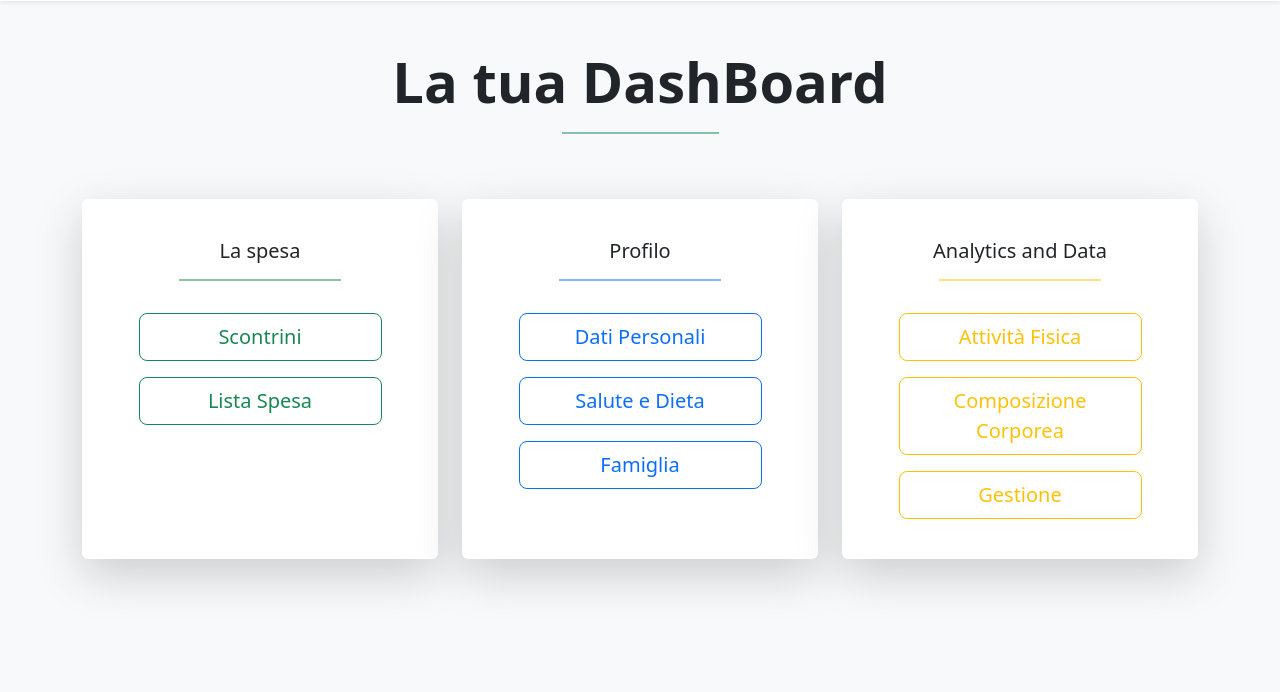
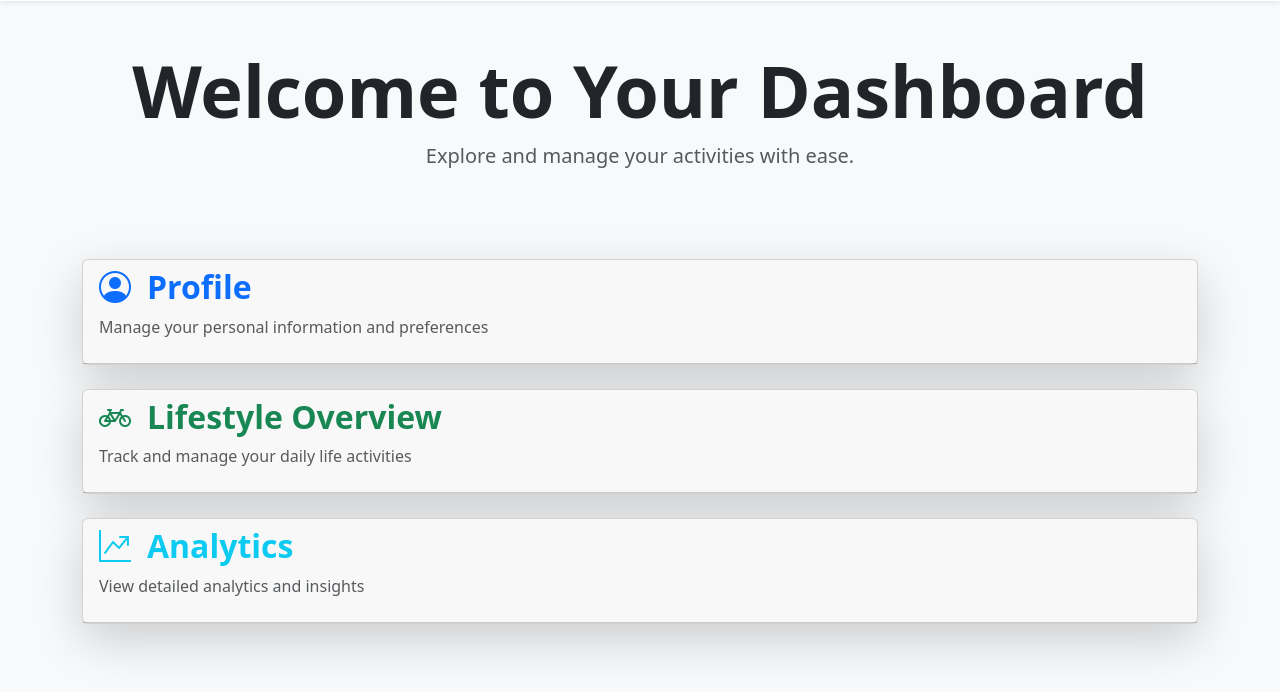
Before and after one commit to daniele-bnm/my_health_app, a Flask app: template health_app/templates/home.html in a window 1280 px wide. Shown: the part 57-749 px from the top of the page. Run offline with Flask 3, Linux system fonts and the light colour scheme; the template is opened without the code that fills it, so the values that code supplies are empty; some libraries are stand-ins or nearby versions.

Commit message:
New homepage template

```diff
--- a/health_app/templates/home.html
+++ b/health_app/templates/home.html
@@ -1,72 +1,145 @@
 {% extends 'base.html' %}
 
-{% block title %}HomePage{% endblock %}
+{% block title %}Dashboard{% endblock %}
 
 {% block content %}
 
-<!-- Hero Section -->
-<div class="container-fluid p-0">
-  <div class="row justify-content-center align-items-center bg-light" style="height: 25vh;">
-    <div class="col-md-6 text-center">
-      <h1 class="display-4 fw-bold animate__animated animate__fadeInDown">La tua DashBoard</h1>
-      <hr class="border border-success w-25 mx-auto opacity-50 animate__animated animate__fadeInDown">
-    </div>
+<div class="hero-section bg-light text-center d-flex align-items-center">
+  <div class="container my-5">
+    <h1 class="display-2 fw-bold">Welcome to Your Dashboard</h1>
+    <p class="lead opacity-75">Explore and manage your activities with ease.</p>
   </div>
 </div>
 
-<!-- Dashboard Cards -->
-<div class="container ">
-  <div class="row justify-content-center g-4">
-
-    <!-- SPESA COLUMN -->
-    <div class="col-lg-4 col-md-6">
-      <div class="card shadow-lg border-0 h-100 py-4">
-        <div class="card-body d-flex flex-column justify-content-start text-center">
-          <div>
-            <h5 class="card-title animate__animated animate__fadeInUp">La spesa</h5>
-            <hr class="border border-success opacity-50 w-50 mx-auto my-3 animate__animated animate__fadeInUp">
+<!-- Profile Section Card -->
+<div class="container my-4">
+  <div class="card shadow-lg">
+    <div class="card-header" data-bs-toggle="collapse" href="#collapseProfile" role="button" aria-expanded="false" aria-controls="collapseProfile">
+      <h2 class="fw-bold text-primary d-flex align-items-center">
+        <i class="bi bi-person-circle me-3"></i> Profile
+      </h2>
+      <p class="text-muted">Manage your personal information and preferences</p>
+    </div>
+    <div id="collapseProfile" class="collapse">
+      <div class="card-body">
+        <div class="row g-4 text-center">
+          <!-- Personal Data -->
+          <div class="col-lg-3 col-md-6">
+            <a href="{{ url_for('profile_page') }}" class="d-block p-3 btn btn-light border text-primary rounded shadow-sm d-flex justify-content-center align-items-center flex-column flex-md-row">
+              <i class="bi bi-person-circle me-md-2 mb-2 mb-md-0 display-6"></i>
+              <h6 class="mb-0">Personal Data</h6>
+            </a>
           </div>
-          <div>
-            <a class="btn btn-outline-success btn-lg mt-3 w-75 animate__animated animate__fadeInUp" href="{{ url_for('purchases_page') }}">Scontrini</a>
-            <a class="btn btn-outline-success btn-lg mt-3 w-75 animate__animated animate__fadeInUp" href="#">Lista Spesa</a>
+          <!-- Health -->
+          <div class="col-lg-3 col-md-6">
+            <a href="{{ url_for('health_page') }}" class="d-block p-3 btn btn-light border text-success rounded shadow-sm d-flex justify-content-center align-items-center flex-column flex-md-row">
+              <i class="bi bi-heart-pulse-fill me-md-2 mb-2 mb-md-0 display-6"></i>
+              <h6 class="mb-0">Health</h6>
+            </a>
           </div>
-        </div>
-      </div>
-    </div>
-
-    <!-- PROFILO COLUMN -->
-    <div class="col-lg-4 col-md-6">
-      <div class="card shadow-lg border-0 h-100 py-4">
-        <div class="card-body d-flex flex-column justify-content-start text-center">
-          <div>
-            <h5 class="card-title animate__animated animate__fadeInUp">Profilo</h5>
-            <hr class="border border-primary opacity-50 w-50 mx-auto my-3 animate__animated animate__fadeInUp">
+          <!-- Diet -->
+          <div class="col-lg-3 col-md-6">
+            <a href="{{ url_for('diet_page') }}" class="d-block p-3 btn btn-light border text-info rounded shadow-sm d-flex justify-content-center align-items-center flex-column flex-md-row">
+              <i class="bi bi-egg-fried me-md-2 mb-2 mb-md-0 display-6"></i>
+              <h6 class="mb-0">Diet</h6>
+            </a>
           </div>
-          <div>
-            <a class="btn btn-outline-primary btn-lg mt-3 w-75 animate__animated animate__fadeInUp" href="{{ url_for('profile_page') }}">Dati Personali</a>
-            <a class="btn btn-outline-primary btn-lg mt-3 w-75 animate__animated animate__fadeInUp" href="{{ url_for('health_and_diet_page') }}">Salute e Dieta</a>
-            <a class="btn btn-outline-primary btn-lg mt-3 w-75 animate__animated animate__fadeInUp" href="{{ url_for('family_page') }}">Famiglia</a>
-          </div>
-        </div>
-      </div>
-    </div>
-
-    <!-- ANALYTICS COLUMN -->
-    <div class="col-lg-4 col-md-6">
-      <div class="card shadow-lg border-0 h-100 py-4">
-        <div class="card-body d-flex flex-column justify-content-start text-center">
-          <div>
-            <h5 class="card-title animate__animated animate__fadeInUp">Analytics and Data</h5>
-            <hr class="border border-warning opacity-50 w-50 mx-auto my-3 animate__animated animate__fadeInUp">
-          </div>
-          <div>
-            <a class="btn btn-outline-warning btn-lg mt-3 w-75 animate__animated animate__fadeInUp" href="{{ url_for('physical_activity_page') }}">Attività Fisica</a>
-            <a class="btn btn-outline-warning btn-lg mt-3 w-75 animate__animated animate__fadeInUp" href="{{ url_for('body_composition_page') }}">Composizione Corporea</a>
-            <a class="btn btn-outline-warning btn-lg mt-3 w-75 animate__animated animate__fadeInUp" href="#">Gestione</a>
+          <!-- Family -->
+          <div class="col-lg-3 col-md-6">
+            <a href="{{ url_for('family_page') }}" class="d-block p-3 btn btn-light border text-warning rounded shadow-sm d-flex justify-content-center align-items-center flex-column flex-md-row">
+              <i class="bi bi-people-fill me-md-2 mb-2 mb-md-0 display-6"></i>
+              <h6 class="mb-0">Family</h6>
+            </a>
           </div>
         </div>
       </div>
     </div>
   </div>
 </div>
+
+<!-- Lifestyle Overview Section Card -->
+<div class="container my-4">
+  <div class="card shadow-lg">
+    <div class="card-header" data-bs-toggle="collapse" href="#collapseLifestyle" role="button" aria-expanded="false" aria-controls="collapseLifestyle">
+      <h2 class="fw-bold text-success d-flex align-items-center">
+        <i class="bi bi-bicycle me-3"></i> Lifestyle Overview
+      </h2>
+      <p class="text-muted">Track and manage your daily life activities</p>
+    </div>
+    <div id="collapseLifestyle" class="collapse">
+      <div class="card-body">
+        <div class="row g-4 text-center">
+          <!-- Purchases -->
+          <div class="col-lg-4 col-md-6">
+            <a href="{{ url_for('purchases_page') }}" class="d-block p-3 btn btn-light border text-primary rounded shadow-sm d-flex justify-content-center align-items-center flex-column flex-md-row">
+              <i class="bi bi-receipt me-md-2 mb-2 mb-md-0 display-6"></i>
+              <h6 class="mb-0">Purchases</h6>
+            </a>
+          </div>
+          <!-- Physical Activity -->
+          <div class="col-lg-4 col-md-6">
+            <a href="{{ url_for('physical_activity_page') }}" class="d-block p-3 btn btn-light border text-info rounded shadow-sm d-flex justify-content-center align-items-center flex-column flex-md-row">
+              <i class="bi bi-bicycle me-md-2 mb-2 mb-md-0 display-6"></i>
+              <h6 class="mb-0">Physical Activity</h6>
+            </a>
+          </div>
+          <!-- Body Composition (New Icon: Scale) -->
+          <div class="col-lg-4 col-md-6">
+            <a href="{{ url_for('body_composition_page') }}" class="d-block p-3 btn btn-light border text-success rounded shadow-sm d-flex justify-content-center align-items-center flex-column flex-md-row">
+              <i class="bi bi-calendar2-check me-md-2 mb-2 mb-md-0 display-6"></i>
+              <h6 class="mb-0">Body Composition</h6>
+            </a>
+          </div>
+        </div>
+      </div>
+    </div>
+  </div>
+</div>
+
+<!-- Analytics Section Card -->
+<div class="container my-4">
+  <div class="card shadow-lg">
+    <div class="card-header" data-bs-toggle="collapse" href="#collapseAnalytics" role="button" aria-expanded="false" aria-controls="collapseAnalytics">
+      <h2 class="fw-bold d-flex text-info align-items-center">
+        <i class="bi bi-graph-up-arrow me-3"></i> Analytics
+      </h2>
+      <p class="text-muted">View detailed analytics and insights</p>
+    </div>
+    <div id="collapseAnalytics" class="collapse">
+      <div class="card-body">
+        <div class="row g-4 text-center">
+          <!-- Analytics Feature 1 -->
+          <div class="col-lg-3 col-md-6">
+            <a href="#" class="d-block p-3 btn btn-light text-primary border rounded shadow-sm d-flex justify-content-center align-items-center flex-column flex-md-row">
+              <i class="bi bi-graph-up me-md-2 mb-2 mb-md-0 display-6"></i>
+              <h6 class="mb-0">Analytics Feature 1</h6>
+            </a>
+          </div>
+          <!-- Analytics Feature 2 -->
+          <div class="col-lg-3 col-md-6">
+            <a href="#" class="d-block p-3 btn btn-light text-primary border rounded shadow-sm d-flex justify-content-center align-items-center flex-column flex-md-row">
+              <i class="bi bi-graph-up-arrow me-md-2 mb-2 mb-md-0 display-6"></i>
+              <h6 class="mb-0">Analytics Feature 2</h6>
+            </a>
+          </div>
+          <!-- Analytics Feature 3 -->
+          <div class="col-lg-3 col-md-6">
+            <a href="#" class="d-block p-3 btn btn-light text-primary border rounded shadow-sm d-flex justify-content-center align-items-center flex-column flex-md-row">
+              <i class="bi bi-bar-chart-line-fill me-md-2 mb-2 mb-md-0 display-6"></i>
+              <h6 class="mb-0">Analytics Feature 3</h6>
+            </a>
+          </div>
+          <!-- Analytics Feature 4 -->
+          <div class="col-lg-3 col-md-6">
+            <a href="#" class="d-block p-3 btn btn-light text-primary border rounded shadow-sm d-flex justify-content-center align-items-center flex-column flex-md-row">
+              <i class="bi bi-bar-chart-fill me-md-2 mb-2 mb-md-0 display-6"></i>
+              <h6 class="mb-0">Analytics Feature 4</h6>
+            </a>
+          </div>
+        </div>
+      </div>
+    </div>
+  </div>
+</div>
+
 {% endblock %}
```
